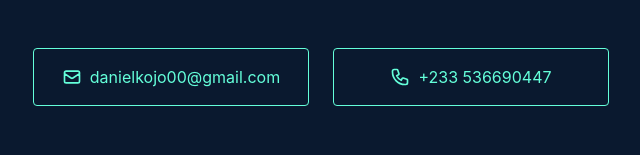
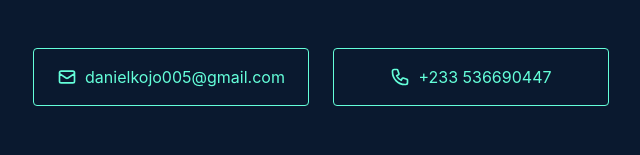
Before and after one commit to ReddIndiann/kojoPortfolio, a React (Vite) app: page / in a window 1280 px wide. Shown: the part 4574-4729 px from the top of the page, without its empty margins (319-959 px from the left). Built offline with nearby package versions, Linux system fonts and the light colour scheme.

Commit message:
Update Contact.tsx

```diff
--- a/src/components/sections/Contact.tsx
+++ b/src/components/sections/Contact.tsx
@@ -22,7 +22,7 @@ const Contact = ({ isDarkMode }: ContactProps) => {
 
         <div className="grid md:grid-cols-2 gap-6 mb-12">
           <a
-            href="mailto:danielkojo00@gmail.com"
+            href="mailto:danielkojo005@gmail.com"
             className={`flex items-center justify-center space-x-2 p-4 border rounded transition-all ${
               isDarkMode ?
               'border-[#64ffda] text-[#64ffda] hover:bg-[#64ffda]/10' :
@@ -32,7 +32,7 @@ const Contact = ({ isDarkMode }: ContactProps) => {
             <svg className="w-5 h-5" fill="none" stroke="currentColor" viewBox="0 0 24 24">
               <path strokeLinecap="round" strokeLinejoin="round" strokeWidth={2} d="M3 8l7.89 5.26a2 2 0 002.22 0L21 8M5 19h14a2 2 0 002-2V7a2 2 0 00-2-2H5a2 2 0 00-2 2v10a2 2 0 002 2z" />
             </svg>
-            <span>danielkojo00@gmail.com</span>
+            <span>danielkojo005@gmail.com</span>
           </a>
 
           <a
```
